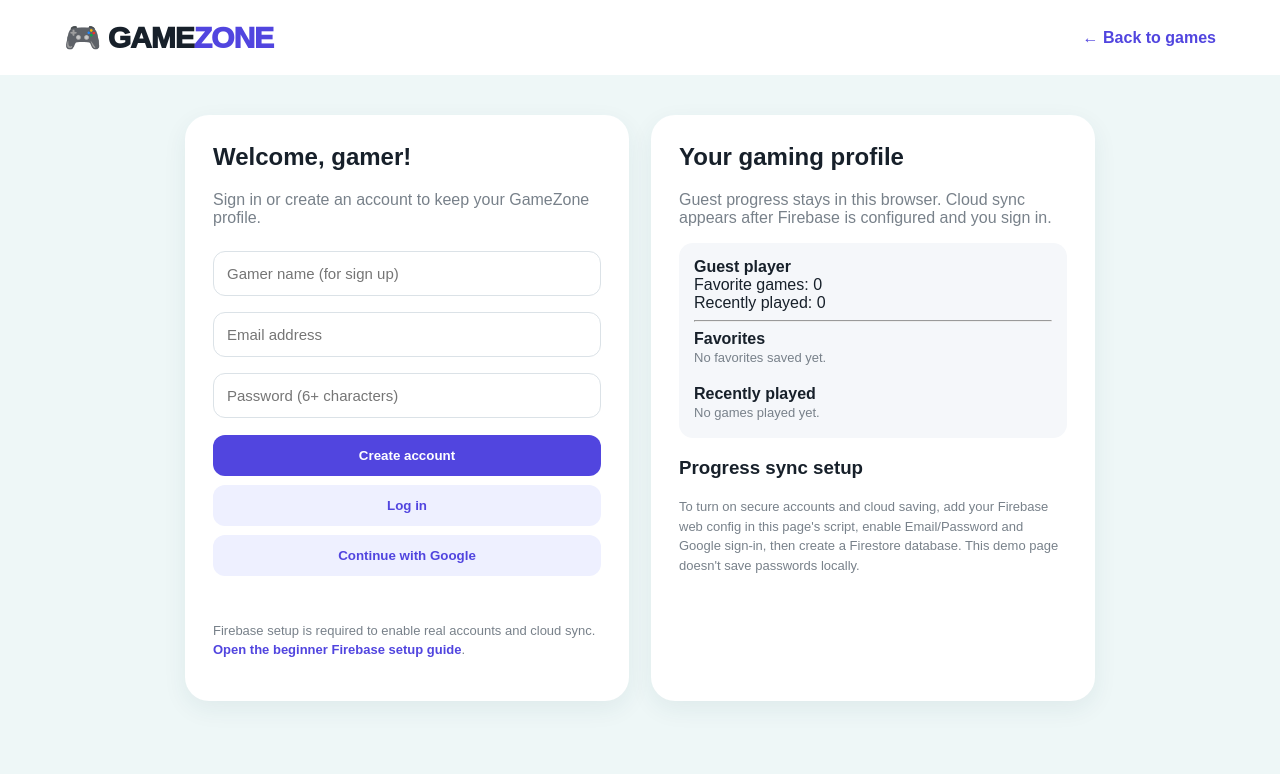
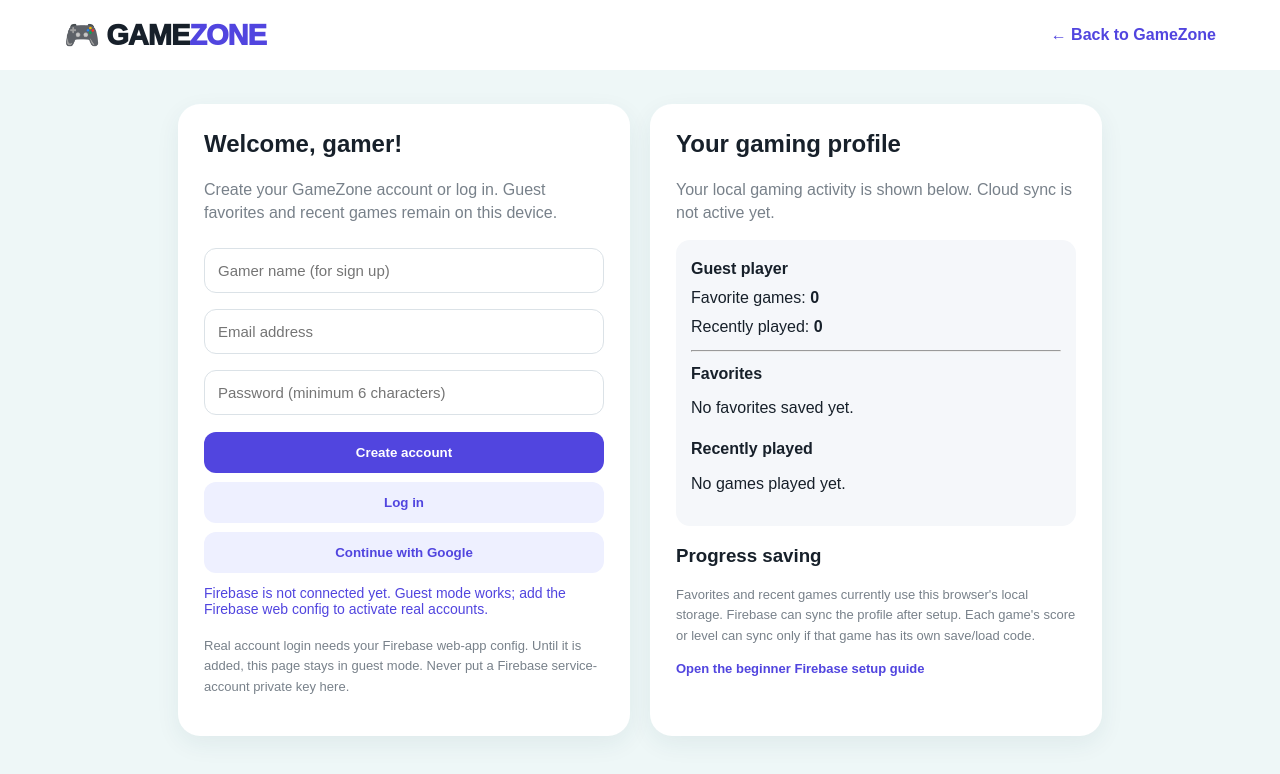
Before and after one commit to parmarhiten153-netizen/gamezone, a plain HTML site: page login.html in a window 1280 px wide. Drawn offline with Linux system fonts and the light colour scheme.

Commit message:
Fix GameZone login page and keep profile links on-site

```diff
--- a/login.html
+++ b/login.html
@@ -1,26 +1,92 @@
 <!doctype html>
-<html lang="en"><head><meta charset="utf-8"><meta name="viewport" content="width=device-width,initial-scale=1"><title>GameZone | Login</title>
+<html lang="en">
+<head>
+<meta charset="utf-8"><meta name="viewport" content="width=device-width,initial-scale=1">
+<meta name="theme-color" content="#eef7f7"><title>GameZone | Login</title>
 <style>
-*{box-sizing:border-box}body{margin:0;background:#eef7f7;color:#17202a;font-family:Arial,Helvetica,sans-serif;min-height:100vh}.top{padding:20px 5vw;background:#fff;display:flex;justify-content:space-between;align-items:center}.brand{font-size:30px;font-weight:1000;letter-spacing:-1px}.brand span{color:#5145df}a{color:#5145df;text-decoration:none;font-weight:bold}.layout{max-width:950px;margin:40px auto;padding:0 20px;display:grid;grid-template-columns:1fr 1fr;gap:22px}.card{background:#fff;border-radius:24px;padding:28px;box-shadow:0 8px 25px #1b4c5012}.card h1,.card h2{margin-top:0}.sub{color:#78818a}.input{width:100%;padding:13px;border:1px solid #dbe2e7;border-radius:12px;margin:8px 0;font-size:15px}.btn{width:100%;border:0;border-radius:12px;padding:13px;margin-top:9px;background:#5145df;color:#fff;font-weight:bold;cursor:pointer}.btn.alt{background:#eef0ff;color:#5145df}.note{font-size:13px;color:#78818a;line-height:1.5}.status{margin-top:12px;font-size:14px;min-height:20px}.profile{padding:15px;background:#f5f7fa;border-radius:14px;margin-top:12px}.pill{display:inline-block;background:#e9ecff;color:#5145df;border-radius:20px;padding:6px 10px;margin:3px;font-size:13px}@media(max-width:700px){.layout{grid-template-columns:1fr;margin:20px auto}.top{padding:16px}.brand{font-size:25px}}
-</style></head><body>
-<header class="top"><div class="brand">🎮 GAME<span>ZONE</span></div><a href="index.html">← Back to games</a></header>
-<main class="layout"><section class="card"><h1>Welcome, gamer!</h1><p class="sub">Sign in or create an account to keep your GameZone profile.</p>
-<form id="authForm"><input class="input" id="displayName" placeholder="Gamer name (for sign up)"><input class="input" id="email" type="email" placeholder="Email address" required><input class="input" id="password" type="password" placeholder="Password (6+ characters)" minlength="6" required><button class="btn" type="button" id="signup">Create account</button><button class="btn alt" type="button" id="signin">Log in</button><button class="btn alt" type="button" id="google">Continue with Google</button><button class="btn alt" type="button" id="logout" style="display:none">Log out</button></form><div id="status" class="status"></div><p class="note">Firebase setup is required to enable real accounts and cloud sync. <a href="https://github.com/parmarhiten153-netizen/gamezone/blob/main/FIREBASE_SETUP.md" target="_blank" rel="noopener">Open the beginner Firebase setup guide</a>.</p></section>
-<section class="card"><h2>Your gaming profile</h2><p class="sub">Guest progress stays in this browser. Cloud sync appears after Firebase is configured and you sign in.</p><div id="profile" class="profile"><strong id="profileName">Guest player</strong><br>Favorite games: <span id="favcount">0</span><br>Recently played: <span id="recentcount">0</span><hr><strong>Favorites</strong><div id="favoriteNames" class="note">No favorites saved yet.</div><br><strong>Recently played</strong><div id="recentNames" class="note">No games played yet.</div></div><h3>Progress sync setup</h3><p class="note">To turn on secure accounts and cloud saving, add your Firebase web config in this page's script, enable Email/Password and Google sign-in, then create a Firestore database. This demo page doesn't save passwords locally.</p></section></main>
+*{box-sizing:border-box}body{margin:0;background:#eef7f7;color:#17202a;font-family:Arial,Helvetica,sans-serif;min-height:100vh}.top{padding:18px 5vw;background:#fff;display:flex;justify-content:space-between;align-items:center}.brand{font-size:29px;font-weight:1000;letter-spacing:-1px}.brand span{color:#5145df}a{color:#5145df;text-decoration:none;font-weight:bold}.layout{max-width:960px;margin:34px auto;padding:0 18px;display:grid;grid-template-columns:1fr 1fr;gap:20px}.card{background:#fff;border-radius:22px;padding:26px;box-shadow:0 8px 25px #1b4c5012}.card h1,.card h2{margin-top:0}.sub{color:#78818a;line-height:1.45}.input{width:100%;padding:13px;border:1px solid #dbe2e7;border-radius:12px;margin:8px 0;font-size:15px}.btn{width:100%;border:0;border-radius:12px;padding:13px;margin-top:9px;background:#5145df;color:#fff;font-weight:bold;cursor:pointer}.btn.alt{background:#eef0ff;color:#5145df}.btn:disabled{opacity:.5;cursor:not-allowed}.note{font-size:13px;color:#78818a;line-height:1.55}.status{margin-top:12px;font-size:14px;min-height:38px;color:#5145df}.profile{padding:15px;background:#f5f7fa;border-radius:14px;margin-top:12px;line-height:1.8}.list{display:flex;flex-wrap:wrap;gap:7px;margin:6px 0 12px}.list a{background:#e9ecff;border-radius:9px;padding:6px 9px;font-size:12px}.muted{color:#78818a;font-size:13px}@media(max-width:700px){.layout{grid-template-columns:1fr;margin:18px auto}.top{padding:15px}.brand{font-size:25px}}
+</style>
+</head>
+<body>
+<header class="top"><div class="brand">🎮 GAME<span>ZONE</span></div><a href="index.html">← Back to GameZone</a></header>
+<main class="layout">
+<section class="card">
+<h1>Welcome, gamer!</h1><p class="sub">Create your GameZone account or log in. Guest favorites and recent games remain on this device.</p>
+<form id="authForm">
+<input class="input" id="displayName" placeholder="Gamer name (for sign up)" autocomplete="nickname">
+<input class="input" id="email" type="email" placeholder="Email address" autocomplete="email" required>
+<input class="input" id="password" type="password" placeholder="Password (minimum 6 characters)" minlength="6" autocomplete="current-password" required>
+<button class="btn" type="button" id="signup">Create account</button>
+<button class="btn alt" type="button" id="signin">Log in</button>
+<button class="btn alt" type="button" id="google">Continue with Google</button>
+<button class="btn alt" type="button" id="logout" hidden>Log out</button>
+</form>
+<div id="status" class="status" role="status" aria-live="polite"></div>
+<p class="note">Real account login needs your Firebase web-app config. Until it is added, this page stays in guest mode. Never put a Firebase service-account private key here.</p>
+</section>
+<section class="card">
+<h2>Your gaming profile</h2><p class="sub">Your local gaming activity is shown below. Cloud sync is not active yet.</p>
+<div class="profile"><strong id="profileName">Guest player</strong><br>Favorite games: <strong id="favcount">0</strong><br>Recently played: <strong id="recentcount">0</strong><hr>
+<strong>Favorites</strong><div class="list" id="favoriteNames"><span class="muted">No favorites saved yet.</span></div>
+<strong>Recently played</strong><div class="list" id="recentNames"><span class="muted">No games played yet.</span></div>
+</div>
+<h3>Progress saving</h3><p class="note">Favorites and recent games currently use this browser's local storage. Firebase can sync the profile after setup. Each game's score or level can sync only if that game has its own save/load code.</p>
+<p class="note"><a href="https://github.com/parmarhiten153-netizen/gamezone/blob/main/FIREBASE_SETUP.md" target="_blank" rel="noopener">Open the beginner Firebase setup guide</a></p>
+</section>
+</main>
 <script type="module">
 import { initializeApp } from "https://www.gstatic.com/firebasejs/10.12.2/firebase-app.js";
 import { getAuth, createUserWithEmailAndPassword, signInWithEmailAndPassword, GoogleAuthProvider, signInWithPopup, onAuthStateChanged, updateProfile, signOut } from "https://www.gstatic.com/firebasejs/10.12.2/firebase-auth.js";
 import { getFirestore, doc, setDoc, getDoc } from "https://www.gstatic.com/firebasejs/10.12.2/firebase-firestore.js";
 const firebaseConfig={apiKey:"YOUR_FIREBASE_API_KEY",authDomain:"YOUR_PROJECT.firebaseapp.com",projectId:"YOUR_PROJECT_ID",appId:"YOUR_FIREBASE_APP_ID"};
-const configured=Object.values(firebaseConfig).every(v=>typeof v==="string"&&v&&!v.startsWith("YOUR_"));
+const configured=Object.values(firebaseConfig).every(value=>typeof value==="string"&&value&&!value.startsWith("YOUR_"));
 const status=document.getElementById("status");
-function say(s){status.textContent=s}
-function localStats(){const names={"snow-rider-3d":"Snow Rider 3D","subway-surfers":"Subway Surfers","smash-karts":"SmashKarts.io","temple-run-2":"Temple Run 2","candy-match":"Candy Match","ludo":"Ludo","level-devil":"Level Devil"};const urls={"snow-rider-3d":"https://gamebiz.com/game/snow-rider-3d","subway-surfers":"https://poki.com/en/g/subway-surfers","smash-karts":"https://smashkarts.io/","temple-run-2":"https://poki.com/en/g/temple-run-2","candy-match":"candy-crush.html","ludo":"ludo.html","level-devil":"level-devil.html"};const fav=JSON.parse(localStorage.getItem("gamezone_favorites")||"[]");const recent=JSON.parse(localStorage.getItem("gamezone_recent")||"[]");document.getElementById("favcount").textContent=fav.length;document.getElementById("recentcount").textContent=recent.length;document.getElementById("favoriteNames").innerHTML=fav.length?fav.map(id=>'<a href="'+urls[id]+'">'+names[id]+'</a>').join(" · "):"No favorites saved yet.";document.getElementById("recentNames").innerHTML=recent.length?recent.map(x=>'<a href="'+urls[x.id]+'">'+names[x.id]+'</a>').join(" · "):"No games played yet."}
-localStats();
-let auth,db;
-if(configured){const app=initializeApp(firebaseConfig);auth=getAuth(app);db=getFirestore(app);onAuthStateChanged(auth,async user=>{document.getElementById("logout").style.display=user?"block":"none";if(!user){document.getElementById("profileName").textContent="Guest player";return;}document.getElementById("profileName").textContent="Signed in as "+(user.displayName||user.email);const snap=await getDoc(doc(db,"users",user.uid));if(!snap.exists())await setDoc(doc(db,"users",user.uid),{displayName:user.displayName||"",email:user.email,favorites:[],recentGames:[],createdAt:Date.now()},{merge:true});})}
-else say("Firebase not connected yet. Guest stats are saved on this browser; cloud login will work after setup.");
-document.getElementById("signup").onclick=async()=>{if(!configured)return say("Firebase config is missing. Add your Firebase web app keys first.");try{const name=document.getElementById("displayName").value.trim();const email=document.getElementById("email").value.trim();const pass=document.getElementById("password").value;const c=await createUserWithEmailAndPassword(auth,email,pass);if(name)await updateProfile(c.user,{displayName:name});await setDoc(doc(db,"users",c.user.uid),{displayName:name,email,favorites:[],recentGames:[],createdAt:Date.now()},{merge:true});say("Account created!")}catch(e){say(e.message)}};
-document.getElementById("signin").onclick=async()=>{if(!configured)return say("Firebase config is missing. Add your Firebase web app keys first.");try{await signInWithEmailAndPassword(auth,document.getElementById("email").value.trim(),document.getElementById("password").value);say("Logged in!")}catch(e){say(e.message)}};
-document.getElementById("logout").onclick=async()=>{try{await signOut(auth);say("You are logged out.")}catch(e){say(e.message)}};\ndocument.getElementById("google").onclick=async()=>{if(!configured)return say("Firebase config is missing. Add your Firebase web app keys first.");try{await signInWithPopup(auth,new GoogleAuthProvider());say("Google sign-in complete!")}catch(e){say(e.message)}};
-</script></body></html>
+const say=message=>{status.textContent=message;};
+const games={
+"neon-racer":{name:"Neon Racer 3D",url:"games/neon-racer/index.html"},
+"candy-match":{name:"Candy Match",url:"candy-crush.html"},
+"ludo":{name:"Ludo",url:"ludo.html"},
+"level-devil":{name:"Level Devil",url:"level-devil.html"}
+};
+function read(key){try{return JSON.parse(localStorage.getItem(key)||"[]");}catch{return [];}}
+function addLink(container,item){const a=document.createElement("a");a.href=item.url;a.textContent=item.name;container.appendChild(a);}
+function renderLocal(){
+const fav=read("gamezone_favorites").filter(id=>games[id]);
+const recent=read("gamezone_recent").filter(item=>item&&games[item.id]);
+document.getElementById("favcount").textContent=fav.length;
+document.getElementById("recentcount").textContent=recent.length;
+const favBox=document.getElementById("favoriteNames");favBox.replaceChildren();
+if(fav.length)fav.forEach(id=>addLink(favBox,games[id]));else favBox.textContent="No favorites saved yet.";
+const recentBox=document.getElementById("recentNames");recentBox.replaceChildren();
+if(recent.length)recent.forEach(item=>addLink(recentBox,games[item.id]));else recentBox.textContent="No games played yet.";
+}
+renderLocal();
+let auth=null,db=null;
+if(configured){
+const app=initializeApp(firebaseConfig);auth=getAuth(app);db=getFirestore(app);
+onAuthStateChanged(auth,async user=>{
+document.getElementById("logout").hidden=!user;
+document.getElementById("profileName").textContent=user?"Signed in as "+(user.displayName||user.email):"Guest player";
+if(user){try{const ref=doc(db,"users",user.uid);const snap=await getDoc(ref);if(!snap.exists())await setDoc(ref,{displayName:user.displayName||"",email:user.email,favorites:[],recentGames:[],createdAt:Date.now()},{merge:true});say("You are signed in. Cloud profile is connected.");}catch(error){say("Signed in, but profile could not load: "+error.message);}}
+});
+}else{
+say("Firebase is not connected yet. Guest mode works; add the Firebase web config to activate real accounts.");
+}
+document.getElementById("signup").addEventListener("click",async()=>{
+if(!configured)return say("Firebase config is missing. Follow FIREBASE_SETUP.md and add the web-app config first.");
+try{const name=document.getElementById("displayName").value.trim();const email=document.getElementById("email").value.trim();const password=document.getElementById("password").value;const credential=await createUserWithEmailAndPassword(auth,email,password);if(name)await updateProfile(credential.user,{displayName:name});await setDoc(doc(db,"users",credential.user.uid),{displayName:name,email,favorites:[],recentGames:[],createdAt:Date.now()},{merge:true});say("Account created successfully.");}catch(error){say(error.message);}
+});
+document.getElementById("signin").addEventListener("click",async()=>{
+if(!configured)return say("Firebase config is missing. Follow FIREBASE_SETUP.md and add the web-app config first.");
+try{await signInWithEmailAndPassword(auth,document.getElementById("email").value.trim(),document.getElementById("password").value);say("Login successful.");}catch(error){say(error.message);}
+});
+document.getElementById("google").addEventListener("click",async()=>{
+if(!configured)return say("Firebase config is missing. Follow FIREBASE_SETUP.md and add the web-app config first.");
+try{await signInWithPopup(auth,new GoogleAuthProvider());say("Google login successful.");}catch(error){say(error.message);}
+});
+document.getElementById("logout").addEventListener("click",async()=>{
+if(!auth)return;try{await signOut(auth);say("You are logged out.");}catch(error){say(error.message);}
+});
+</script>
+</body>
+</html>
```
